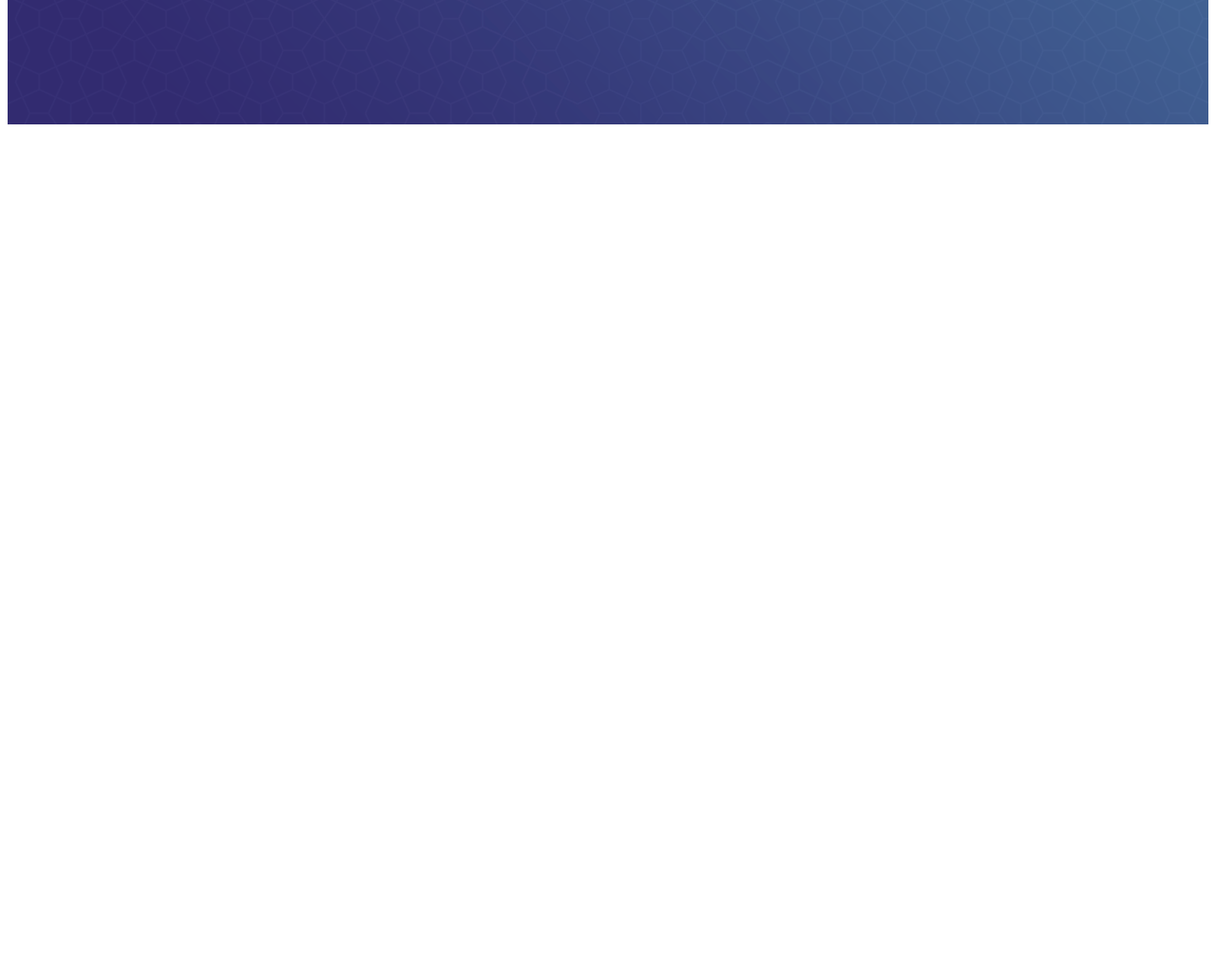
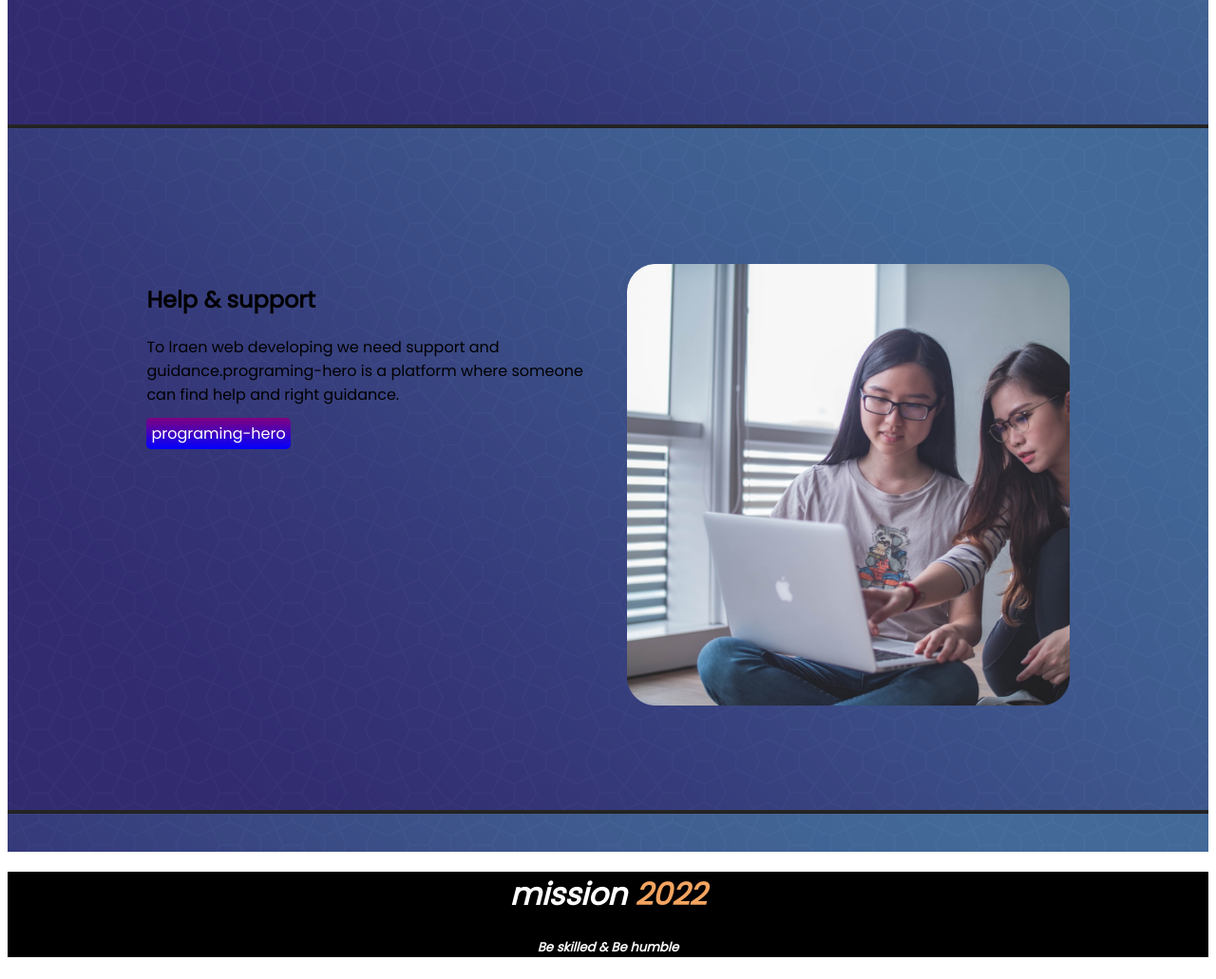
Before and after one commit to mujahim7/repo-01, a plain HTML site: page index.html in a window 1280 px wide. Shown: the part 2203-3234 px from the top of the page at 95% size. Before the commit the page ends 2342 px from the top, so only its background shows below. Drawn offline with Linux system fonts and the light colour scheme.

Commit message:
last-commit

```diff
--- a/index.html
+++ b/index.html
@@ -75,6 +75,21 @@
             <a target="blank" class="anchor-button" href="https://www.programming-hero.com/">Know More</a>
         </div>
     </section>
+    <section class="last-section">
+        <div class="last-div">
+            <h1>Help & support</h1>
+            <p>To lraen web developing we need support and guidance.programing-hero is a platform where someone can find
+                help and right guidance.</p>
+            <a target="blank" class="anchor-button" href="https://www.programming-hero.com/">programing-hero</a>
+        </div>
+        <div class="last-div">
+            <img src="image/p10.png" alt="">
+        </div>
+    </section>
+    <footer>
+        <h1>mission <span class="f-span">2022</span></h1>
+        <h5>Be skilled & Be humble</h5>
+    </footer>
 </body>
 
 </html>
--- a/style.css
+++ b/style.css
@@ -50,3 +50,25 @@ body{
     padding: 10%;
     background-image: url(image/p7.png);
 }
+.last-section{
+    display: flex;
+    padding: 10%;
+    background-image: url(image/p7.png);
+}
+.last-div{
+    width: 50%;
+    margin: 10px;
+    padding: 10px;
+}
+.last-div img{
+width: 100%;
+}
+footer{
+    text-align: center;
+    background-color: black;
+    color: white;
+    font-style: italic;
+}
+.f-span{
+    color: sandybrown;
+}
```
